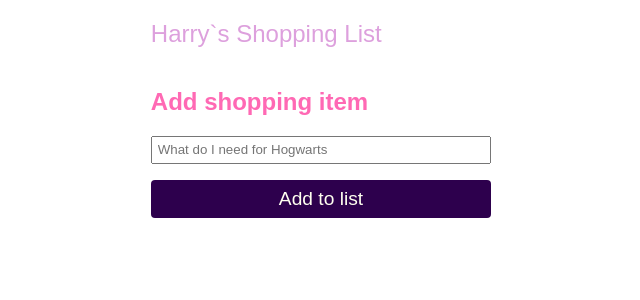
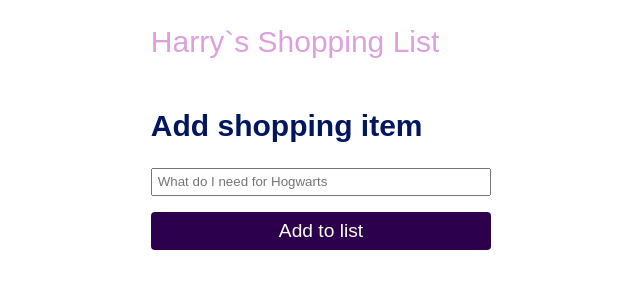
Before and after one commit to miriamhaenle/hogwarts-react-intro, a React (Create React App) app: page / in a window 1280 px wide. Shown: the top 300 px of the page, without its empty margins (319-959 px from the left). Built offline with nearby package versions, Linux system fonts and the light colour scheme.

Commit message:
Add styled components for all styles

```diff
--- a/src/App.css
+++ /dev/null
@@ -1,11 +0,0 @@
-* {
-  box-sizing: border-box;
-}
-
-body {
-  margin: 0;
-  font-family: sans-serif;
-  display: flex;
-  flex-direction: column;
-  align-items: center;
-}
--- a/src/App.js
+++ b/src/App.js
@@ -1,5 +1,4 @@
 import { useState } from 'react';
-import './App.css';
 import Headline from './Headline';
 import Form from './Form';
 import ShoppingList from './ShoppingList';
--- a/src/Form.js
+++ b/src/Form.js
@@ -14,7 +14,7 @@ export default function Form({ buttonText, onCreateShoppingItem }) {
   }
 
   return (
-    <Wrapper color={'hotpink'} onSubmit={handleSubmit}>
+    <Wrapper onSubmit={handleSubmit}>
       <h2>Add shopping item</h2>
       <input
         name="item"
@@ -36,7 +36,7 @@ const Wrapper = styled.form`
   flex-direction: column;
 
   h2 {
-    color: ${(props) => props.color || '#00165e'};
+    color: #00165e;
   }
   input {
     padding: 0.3rem;
--- a/src/GlobalStyles.js
+++ b/src/GlobalStyles.js
@@ -6,14 +6,20 @@ export default createGlobalStyle`
 }
 
 body {
+  align-items: center;
+  display: flex;
+  flex-direction: column;
+  font-size: 1.25rem;
+  font-family: sans-serif;
   margin: 0;
-  font-size: 112.5%font-size;
-}
-
-:root {
-  --primary: hotpink;
-  --secondary: papayawhip;
 }
 
 
+:root {
+  --primary: palevioletred;
+  --secondary: rebeccapurple;
+  --warning: tomato;
+  --success: #badaba;
+}
+
 `;
--- a/src/ShoppingItem.css
+++ /dev/null
@@ -1,3 +0,0 @@
-.checkbox {
-  margin-right: 0.8rem;
-}
--- a/src/ShoppingItem.js
+++ b/src/ShoppingItem.js
@@ -1,9 +1,9 @@
-import './ShoppingItem.css';
+import styled from 'styled-components';
 
 export default function ShoppingItem({ title, isDone, onToggleCheckbox }) {
   return (
     <label>
-      <input
+      <Checkbox
         type="checkbox"
         checked={isDone}
         onChange={onToggleCheckbox}
@@ -14,3 +14,7 @@ export default function ShoppingItem({ title, isDone, onToggleCheckbox }) {
     </label>
   );
 }
+
+const Checkbox = styled.input`
+  margin-right: 0.8rem;
+`;
```
Also changed, not shown: src/Form.css (deleted, +0 -11 lines).
